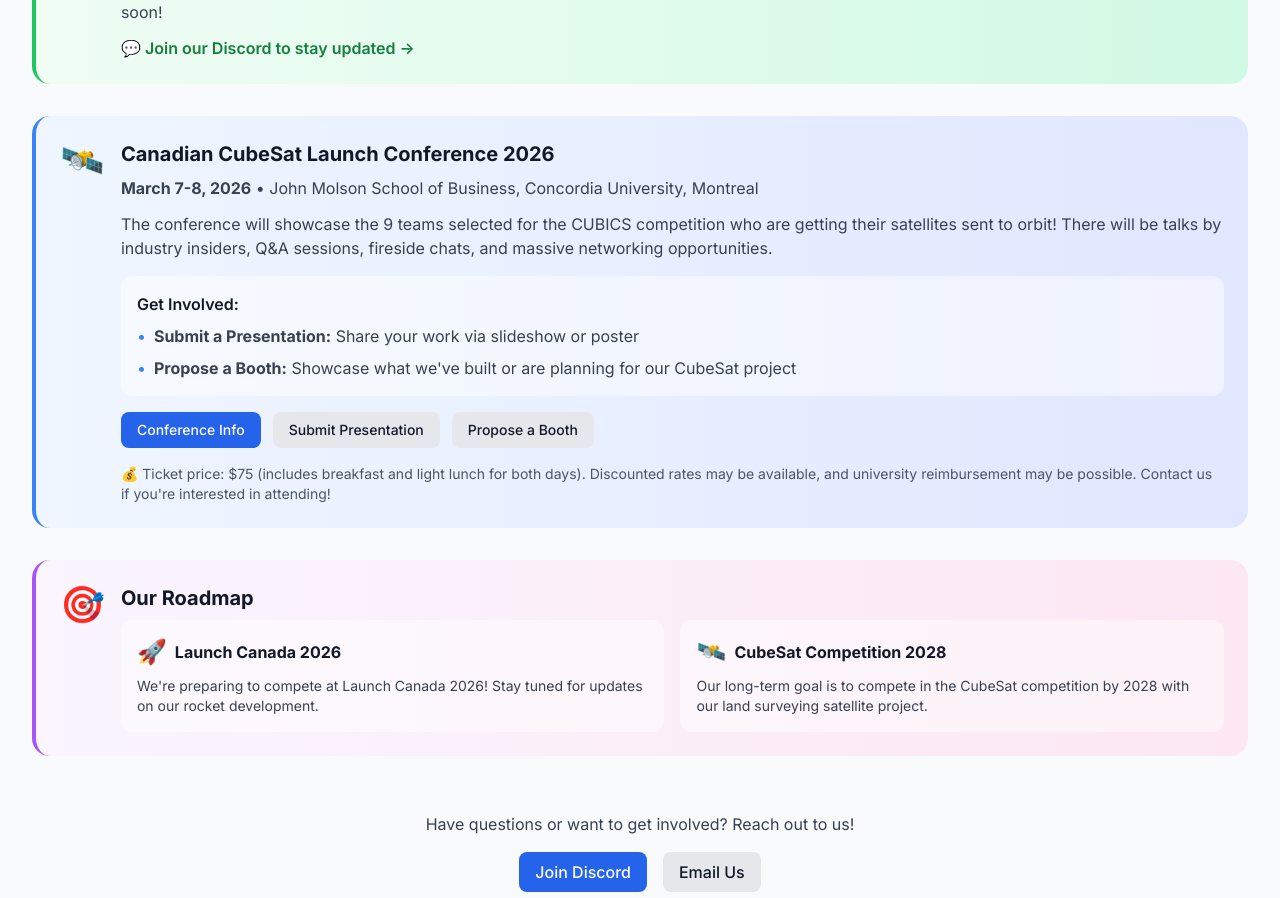
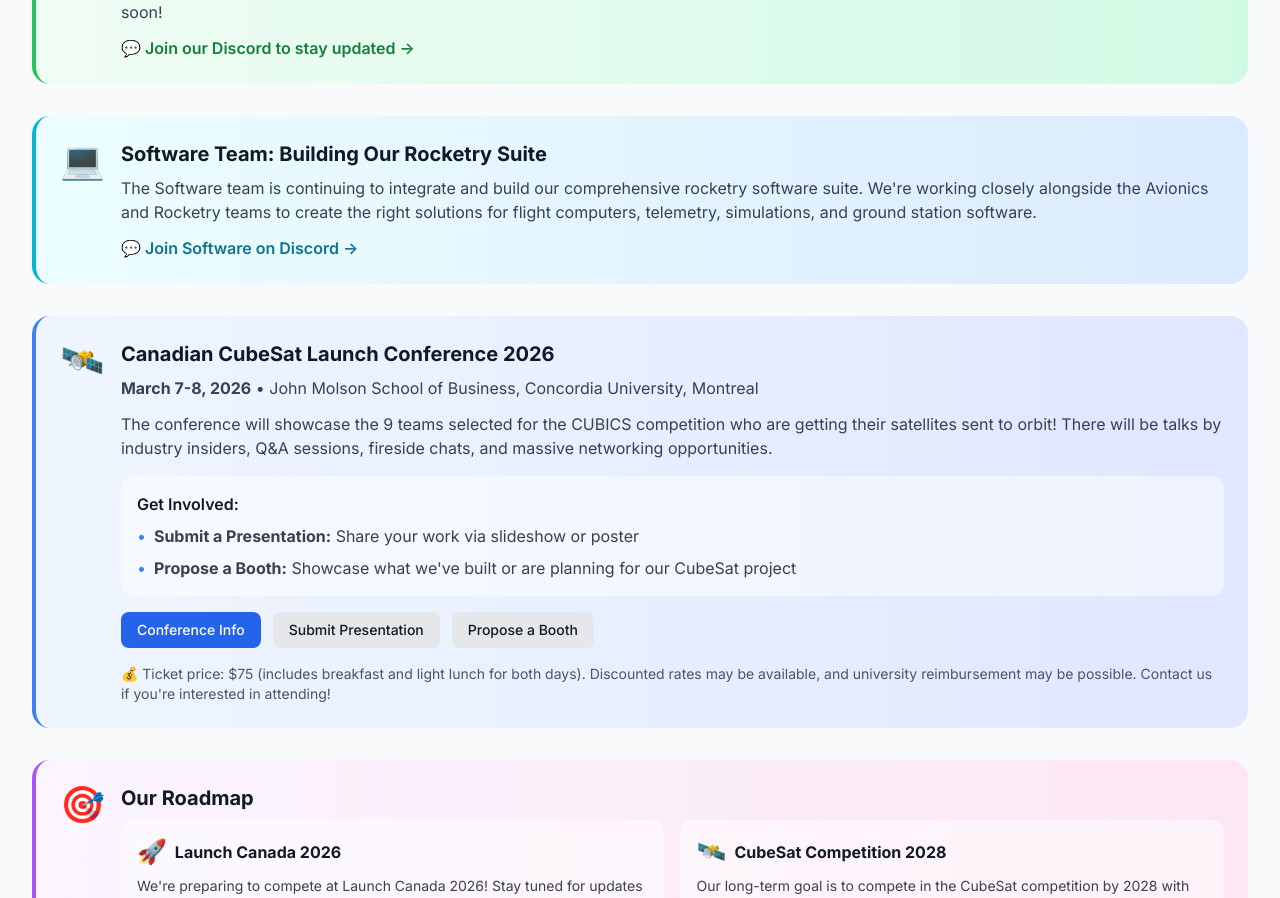
Before and after one commit to University-of-Guelph-Rocketry-Club/TEAM-WEBSITE, a React (Vite) app in the folder frontend/: page / in a window 1280 px wide. Shown: the part 3456-4354 px from the top of the page. Built offline with nearby package versions, Linux system fonts and the light colour scheme; no server answers; the HTML template or start-up script is replaced by a standard one.

Commit message:
More additions

```diff
--- a/frontend/src/pages/Home.jsx
+++ b/frontend/src/pages/Home.jsx
@@ -283,6 +283,29 @@
                   className="inline-flex items-center text-green-700 font-semibold hover:text-green-800"
                 >
                   💬 Join our Discord to stay updated →
+                </a>
+              </div>
+            </div>
+          </div>
+
+          {/* Software Team Update */}
+          <div className="bg-gradient-to-r from-cyan-50 to-blue-100 rounded-2xl p-6 border-l-4 border-cyan-500">
+            <div className="flex items-start space-x-4">
+              <div className="text-4xl">💻</div>
+              <div>
+                <h3 className="text-xl font-bold text-gray-900 mb-2">Software Team: Building Our Rocketry Suite</h3>
+                <p className="text-gray-700 mb-3">
+                  The Software team is continuing to integrate and build our comprehensive rocketry software suite.
+                  We're working closely alongside the Avionics and Rocketry teams to create the right solutions
+                  for flight computers, telemetry, simulations, and ground station software.
+                </p>
+                <a
+                  href="https://discord.gg/hZjQxvue"
+                  target="_blank"
+                  rel="noopener noreferrer"
+                  className="inline-flex items-center text-cyan-700 font-semibold hover:text-cyan-800"
+                >
+                  💬 Join Software on Discord →
                 </a>
               </div>
             </div>
```
